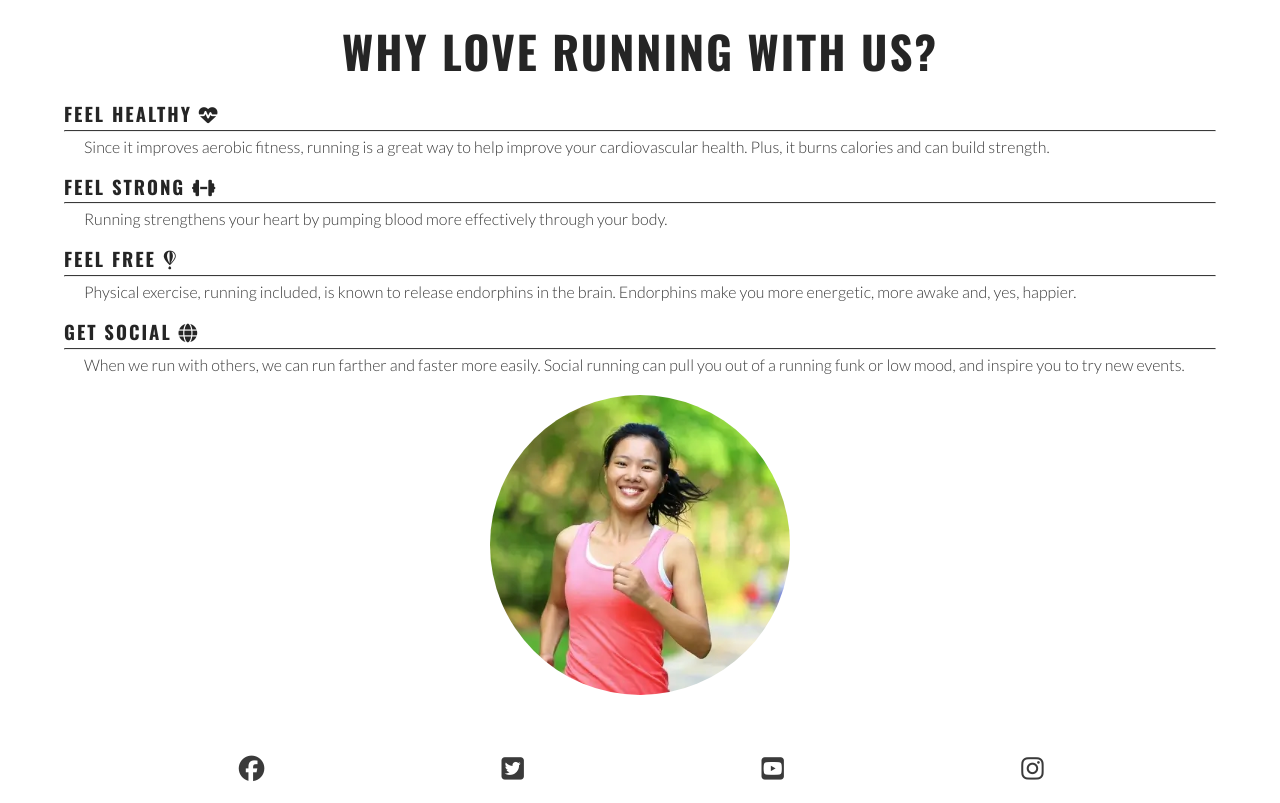
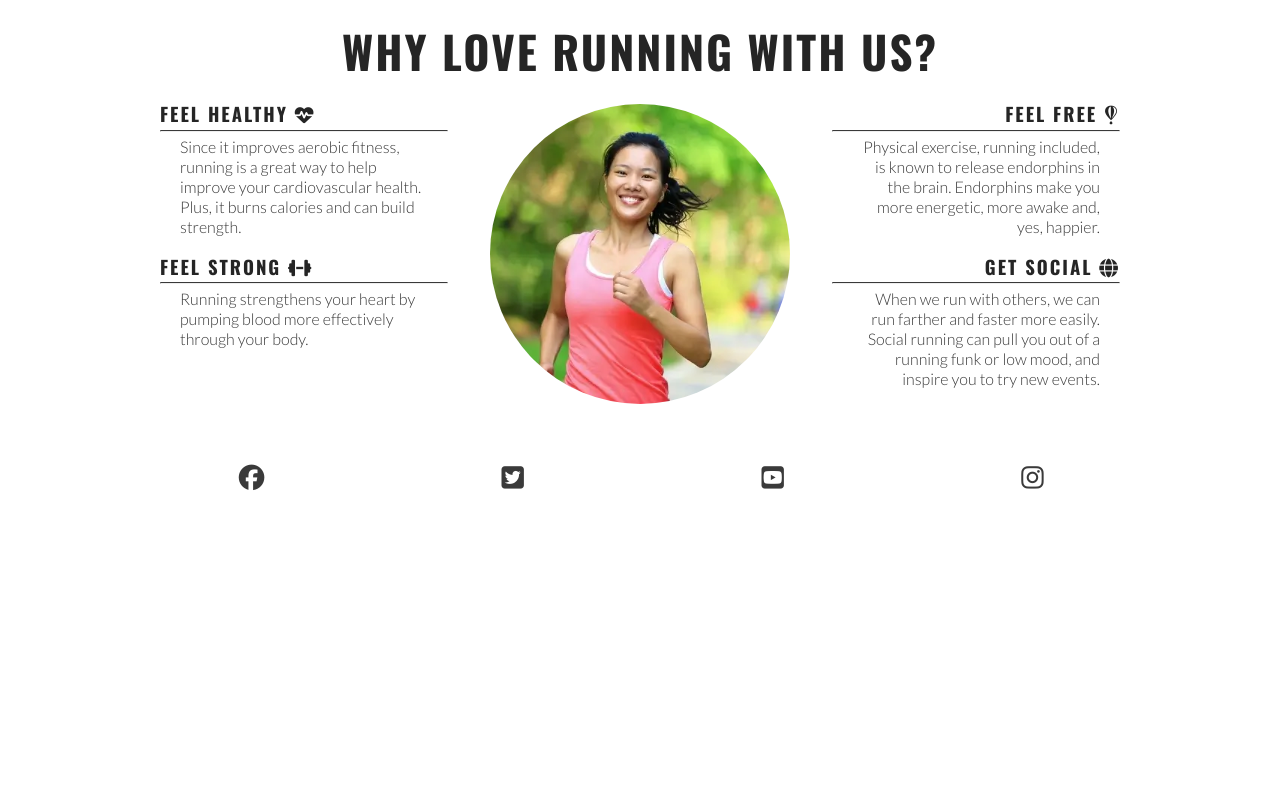
Before and after one commit to Blommis/love-running, a plain HTML site: page index.html in a window 1280 px wide. Shown: the part 662-1465 px from the top of the page. After the commit the page ends 1174 px from the top, so only its background shows below. Drawn offline with nearby package versions, Linux system fonts and the light colour scheme.

Commit message:
make reasons section responsive

```diff
--- a/assets/css/style.css
+++ b/assets/css/style.css
@@ -183,6 +183,21 @@
         width: 300px;
         right:50px;
     }
+    /*Reasons section*/
+    #benefits-physical,
+    #benefits-mental{
+        display: flex;
+        flex-direction: column;
+        width: 100%;
+    }
+    #benefits-physical > div,
+    #benefits-mental > div{
+        width: 75%;
+    }
+    #benefits-mental > div{
+    text-align: end;
+    align-self: flex-end;
+    }
 }
 /*Large devices (laptops and desktops, 992px and up)*/
 @media screen and (min-width: 992px) {
@@ -190,3 +205,25 @@
         border-bottom: 1px solid #3a3a3a;
     }
 }
+@media screen and (min-width: 1200px) {
+    /*reasons section*/
+    #benefits{
+        display: flex;
+        flex-direction: row;
+    }
+    #benefits > div{
+        flex: 1;
+    }
+    #benefits-image{
+        order:0
+    }
+    #benefits-mental{
+        order: 1;
+    }
+    #benefits-mental > div{
+        align-self: flex-start;
+    }
+    #benefits-physical > div{
+        align-self: flex-end;
+    }
+}
```
Also changed, not shown: index.html (+1 -0 lines).
